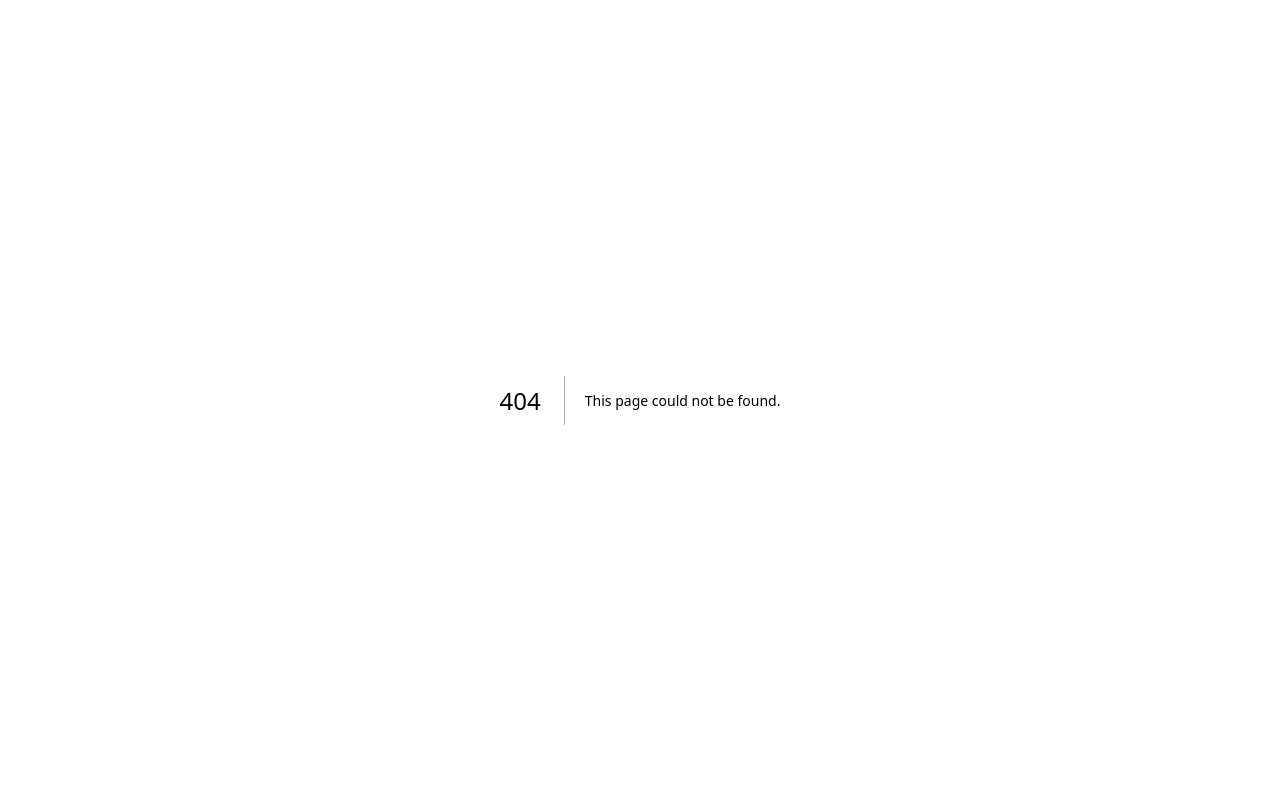
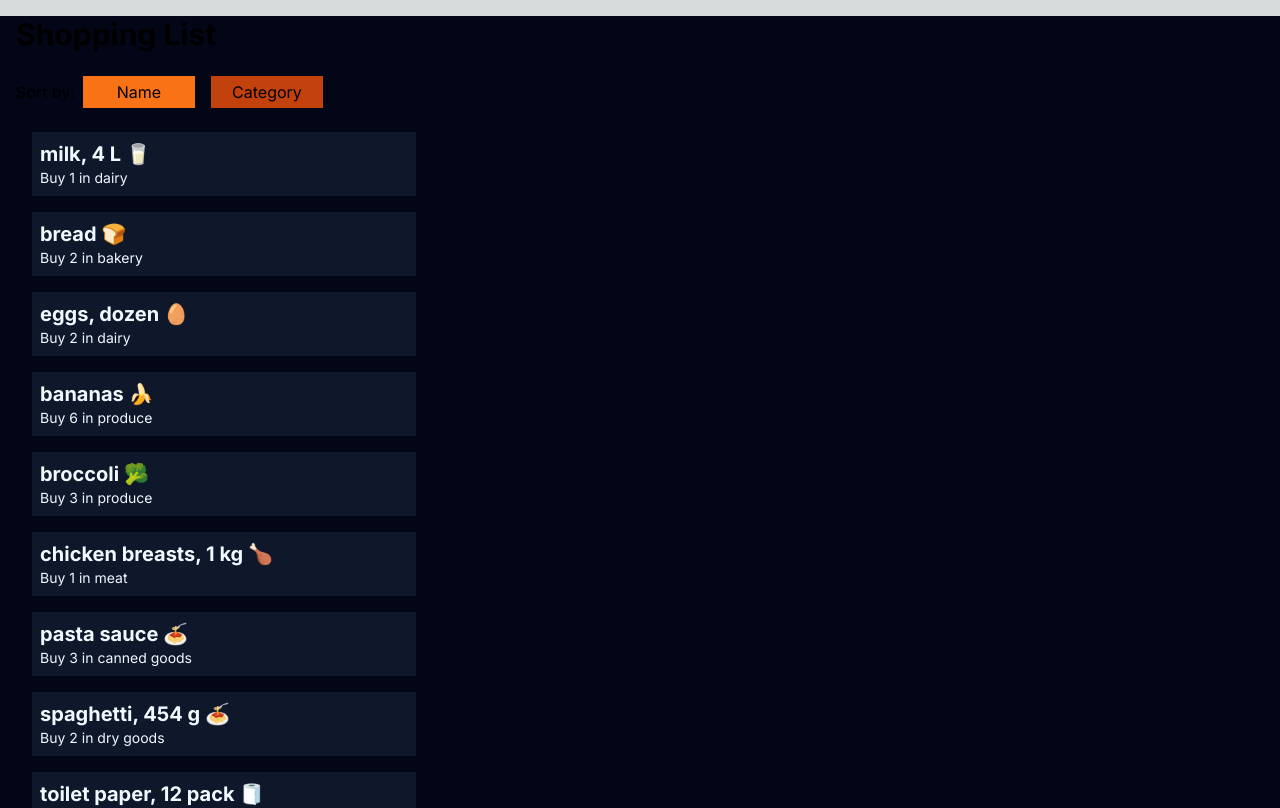
Before and after one commit to kshitij-tagra/cprg306-assignments, a Next.js app: page /week-5 in a window 1280 px wide. Before the commit this address had no page. Shown: the top 808 px of the page. Built offline with nearby package versions, Linux system fonts and the light colour scheme.

Commit message:
Completed Week-5 Assignment

```diff
--- a/app/page.js
+++ b/app/page.js
@@ -26,6 +26,13 @@ export default function Page() {
       >
         Week 4 Assignment
       </Link>
+      <br />
+      <Link
+        href="week-5"
+        className="text-xl pl-56 hover:text-sky-500 hover:underline"
+      >
+        Week 5 Assignment
+      </Link>
     </main>
   );
 }
--- /dev/null
+++ b/app/week-5/item-list.js
@@ -0,0 +1,70 @@
+"use client";
+
+import { useState } from "react";
+import Item from "./item";
+import items from "./items.json";
+
+export default function ItemList() {
+  const [sortBy, setSortBy] = useState("name");
+
+  const nameClicked = () => {
+    setSortBy("name");
+    items.sort((a, b) => a.name.localeCompare(b.name));
+  };
+
+  const categoryClicked = () => {
+    setSortBy("category");
+    items.sort((a, b) => a.category.localeCompare(b.category));
+  };
+
+  const loadButtons = () => {
+    if (sortBy === "name") {
+      return (
+        <div>
+          <label for="sort">Sort by:</label>
+          <button className="bg-orange-500 p-1 m-2 w-28" onClick={nameClicked}>
+            Name
+          </button>
+          <button
+            className="bg-orange-700 p-1 m-2 w-28"
+            onClick={categoryClicked}
+          >
+            Category
+          </button>
+        </div>
+      );
+    } else {
+      return (
+        <div>
+          <label for="sort">Sort by:</label>
+          <button className="bg-orange-700 p-1 m-2 w-28" onClick={nameClicked}>
+            Name
+          </button>
+          <button
+            className="bg-orange-500 p-1 m-2 w-28"
+            onClick={categoryClicked}
+          >
+            Category
+          </button>
+        </div>
+      );
+    }
+  };
+
+  return (
+    <div className="m-4">
+      {loadButtons()}
+      <ul className="m-4">
+        {items.map((item) => (
+          <li className="w-96 bg-slate-900 text-sky-50">
+            <Item
+              name={item.name}
+              quantity={item.quantity}
+              category={item.category}
+            />
+          </li>
+        ))}
+      </ul>
+    </div>
+  );
+}
--- /dev/null
+++ b/app/week-5/item.js
@@ -0,0 +1,10 @@
+export default function Item({ name, quantity, category }) {
+  return (
+    <div className="mt-4 mb-4 ml-2 pt-2 pb-2">
+      <h2 className="text-xl font-bold">{name}</h2>
+      <p className="text-sm">
+        Buy {quantity} in {category}
+      </p>
+    </div>
+  );
+}
--- /dev/null
+++ b/app/week-5/items.json
@@ -0,0 +1,74 @@
+[
+    {
+      "id": "1h2GJKH12gkHG31h1H",
+      "name": "milk, 4 L 🥛",
+      "quantity": 1,
+      "category": "dairy"
+    },
+    {
+      "id": "2KJH3k2j3H1k2J3K1H",
+      "name": "bread 🍞",
+      "quantity": 2,
+      "category": "bakery"
+    },
+    {
+      "id": "3h2KJH3k2j3H1k2J3",
+      "name": "eggs, dozen 🥚",
+      "quantity": 2,
+      "category": "dairy"
+    },
+    {
+      "id": "4k2J3K1H2GJKH12gk",
+      "name": "bananas 🍌",
+      "quantity": 6,
+      "category": "produce"
+    },
+    {
+      "id": "5H1h1H2KJH3k2j3H",
+      "name": "broccoli 🥦",
+      "quantity": 3,
+      "category": "produce"
+    },
+    {
+      "id": "6H1k2J3K1H2GJKH1",
+      "name": "chicken breasts, 1 kg 🍗",
+      "quantity": 1,
+      "category": "meat"
+    },
+    {
+      "id": "7gkHG31h1H2KJH3k",
+      "name": "pasta sauce 🍝",
+      "quantity": 3,
+      "category": "canned goods"
+    },
+    {
+      "id": "8j3H1k2J3K1H2GJK",
+      "name": "spaghetti, 454 g 🍝",
+      "quantity": 2,
+      "category": "dry goods"
+    },
+    {
+      "id": "9H12gkHG31h1H2KJ",
+      "name": "toilet paper, 12 pack 🧻",
+      "quantity": 1,
+      "category": "household"
+    },
+    {
+      "id": "10H3k2j3H1k2J3K1",
+      "name": "paper towels, 6 pack",
+      "quantity": 1,
+      "category": "household"
+    },
+    {
+      "id": "11k2J3K1H2GJKH12",
+      "name": "dish soap 🍽️",
+      "quantity": 1,
+      "category": "household"
+    },
+    {
+      "id": "12GJKH12gkHG31h1",
+      "name": "hand soap 🧼",
+      "quantity": 4,
+      "category": "household"
+    }
+  ]
--- /dev/null
+++ b/app/week-5/page.js
@@ -0,0 +1,10 @@
+import ItemList from "./item-list";
+
+export default function Page() {
+  return (
+    <main className="bg-slate-950">
+      <h1 className="text-3xl m-4 font-bold">Shopping List</h1>
+      <ItemList />
+    </main>
+  );
+}
```
